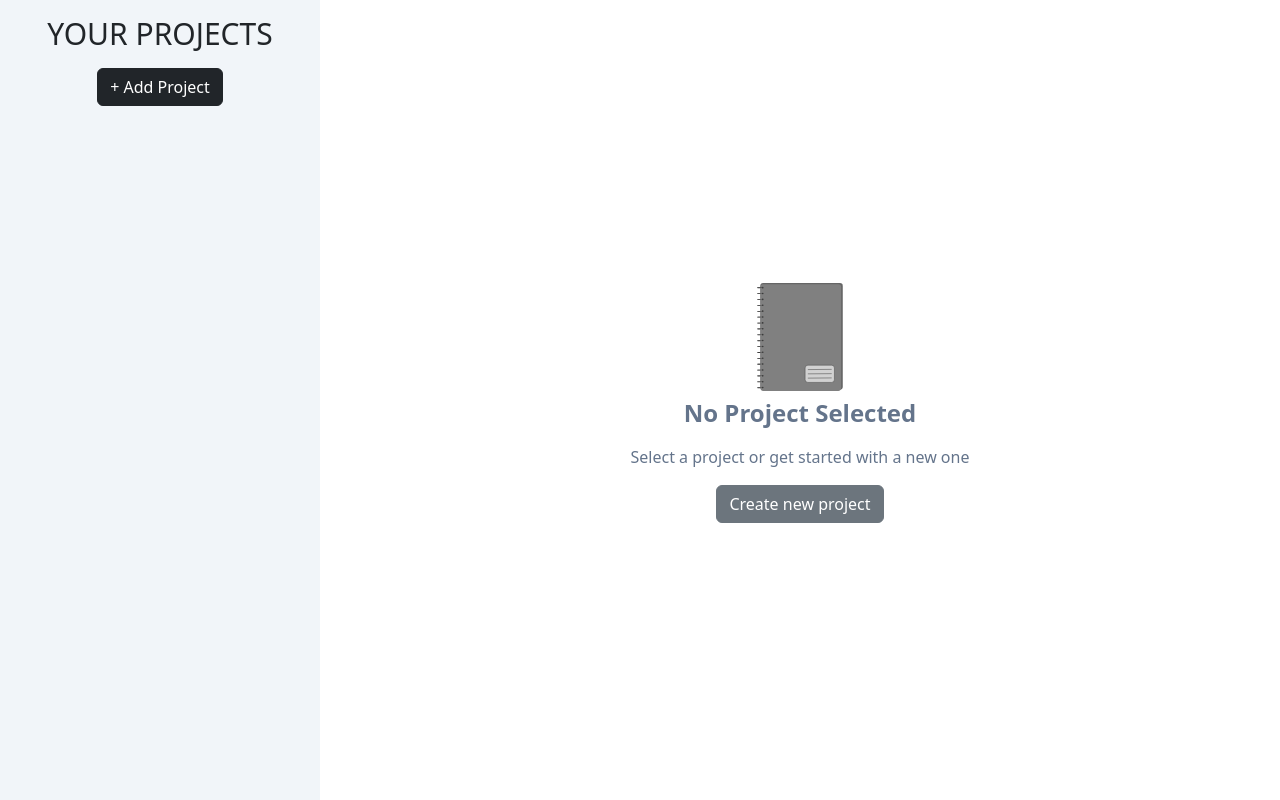
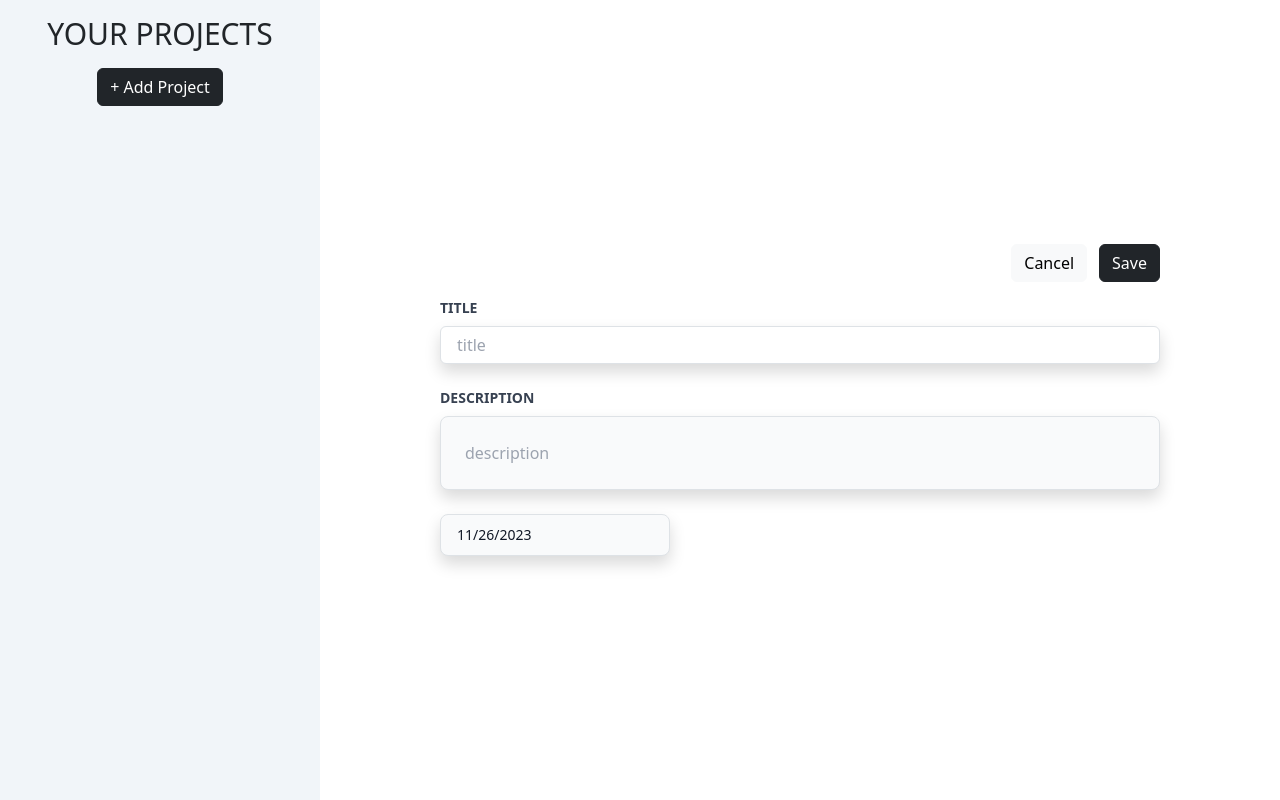
Before and after one commit to Andriano606/Project-manager, a React (Create React App) app: page / in a window 1280 px wide. Built offline with nearby package versions, Linux system fonts and the light colour scheme.

Commit message:
Added form page

```diff
--- a/package.json
+++ b/package.json
@@ -8,8 +8,10 @@
     "@testing-library/react": "^13.0.0",
     "@testing-library/user-event": "^13.2.1",
     "bootstrap": "^5.3.2",
+    "formik": "^2.4.5",
     "react": "^18.2.0",
     "react-bootstrap": "^2.9.1",
+    "react-datepicker": "^4.23.0",
     "react-dom": "^18.2.0",
     "react-scripts": "5.0.1",
     "tailwind": "^4.0.0",
--- a/src/App.js
+++ b/src/App.js
@@ -3,6 +3,7 @@ import React from 'react';
 import './App.css';
 import SideBar from './components/SideBar/SideBar';
 import EmptyProjectPage from './components/EmptyProjectPage/EmptyProjectPage';
+import AddNewProjectPage from './components/AddNewProjectPage/AddNewProjectPage';
 
 function App() {
   return (
@@ -11,7 +12,8 @@ function App() {
       <SideBar/>
     </div>
     <div className='w-full h-[calc(100dvh)]'>
-      <EmptyProjectPage/>
+      {/* <EmptyProjectPage/> */}
+      <AddNewProjectPage/>
     </div>
    </div>
   );
--- /dev/null
+++ b/src/components/AddNewProjectPage/AddNewProjectPage.js
@@ -0,0 +1,87 @@
+import React from 'react';
+
+import './AddNewProjectPage.css';
+import { Formik } from 'formik';
+import MyDatepicker from '../helpers/MyDatepicker/MyDatepicker';
+
+
+
+function AddNewProjectPage() {
+  return (
+    <>
+      <Formik
+        initialValues={{ email: '', password: '', date: new Date() }}
+        validate={values => {
+          const errors = {};
+          if (!values.email) {
+            errors.email = 'Required';
+          } else if (
+            !/^[A-Z0-9._%+-]+@[A-Z0-9.-]+\.[A-Z]{2,}$/i.test(values.email)
+          ) {
+            errors.email = 'Invalid email address';
+          }
+          return errors;
+        }}
+        onSubmit={(values, { setSubmitting }) => {
+          setTimeout(() => {
+            alert(JSON.stringify(values, null, 2));
+            setSubmitting(false);
+          }, 400);
+        }}
+      >
+      {({
+        values,
+        errors,
+        touched,
+        handleChange,
+        handleBlur,
+        handleSubmit,
+        setFieldValue,
+        isSubmitting,
+        /* and other goodies */
+      }) => (
+        <div className='flex flex-col h-screen justify-center items-center'>
+          <form onSubmit={handleSubmit} className='w-75'>
+            <div className='flex justify-end mb-3 '>
+              <button className="btn btn-light">
+                Cancel
+              </button>
+              <button className="ml-3 btn btn-dark" type="submit" disabled={isSubmitting}>
+                Save
+              </button>
+            </div>
+            <div className="mb-4">
+              <label className="block text-gray-700 text-sm font-bold mb-2" htmlFor="title">
+                TITLE
+              </label>
+              <input
+                className="shadow appearance-none border rounded w-full py-2 px-3 text-gray-700 leading-tight focus:outline-none focus:shadow-outline" id="title" type="text" placeholder="title"
+                name="email"
+                onChange={handleChange}
+                onBlur={handleBlur}
+                value={values.email}
+              />
+            </div>
+            <div className="mb-4">
+              <label className="block text-gray-700 text-sm font-bold mb-2" htmlFor="title">
+                DESCRIPTION
+              </label>
+              <input
+                className="shadow block w-full p-4 text-gray-900 border border-gray-300 rounded-lg bg-gray-50 sm:text-md focus:ring-blue-500 focus:border-blue-500 dark:bg-gray-700 dark:border-gray-600 dark:placeholder-gray-400 dark:text-white dark:focus:ring-blue-500 dark:focus:border-blue-500" id="description" type="text" placeholder="description"
+                name="email"
+                onChange={handleChange}
+                onBlur={handleBlur}
+                value={values.email}
+              />
+            </div>
+            <MyDatepicker name="date"/>
+
+          </form>
+        </div>
+      )}
+      </Formik>
+    </>
+  );
+}
+
+export default AddNewProjectPage;
--- /dev/null
+++ b/src/components/helpers/MyDatepicker/MyDatepicker.js
@@ -0,0 +1,24 @@
+import React from "react";
+import { useField } from "formik";
+import DatePicker from "react-datepicker";
+
+import "react-datepicker/dist/react-datepicker.css";
+
+
+const MyDatePicker = ({ name = "" }) => {
+  const [field, meta, helpers] = useField(name);
+
+  const { value } = meta;
+  const { setValue } = helpers;
+
+  return (
+    <DatePicker
+      className="shadow bg-gray-50 border border-gray-300 text-gray-900 text-sm rounded-lg focus:ring-blue-500 focus:border-blue-500 block w-full ps-3 p-2.5 dark:bg-gray-700 dark:border-gray-600 dark:placeholder-gray-400 dark:text-white dark:focus:ring-blue-500 dark:focus:border-blue-500"
+      {...field}
+      selected={value}
+      onChange={(date) => setValue(date)}
+    />
+  );
+};
+
+export default MyDatePicker;
```
Also changed, not shown: src/assets/calendar.svg (added), src/components/AddNewProjectPage/AddNewProjectPage.css (added), src/components/helpers/MyDatepicker/MyDatepicker.css (added), 1 other file (tests, documents, lock files or other folders).
